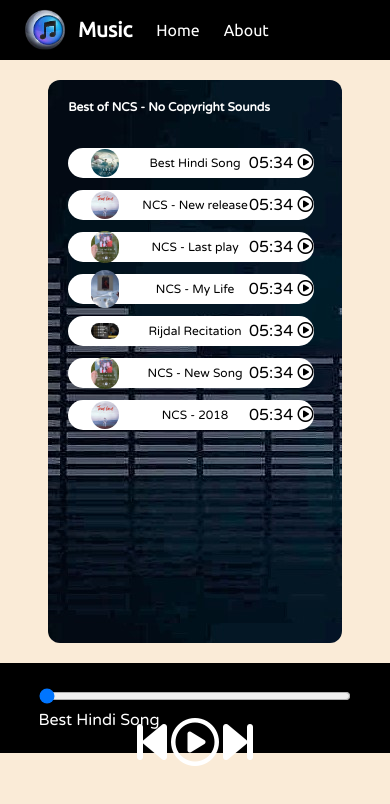
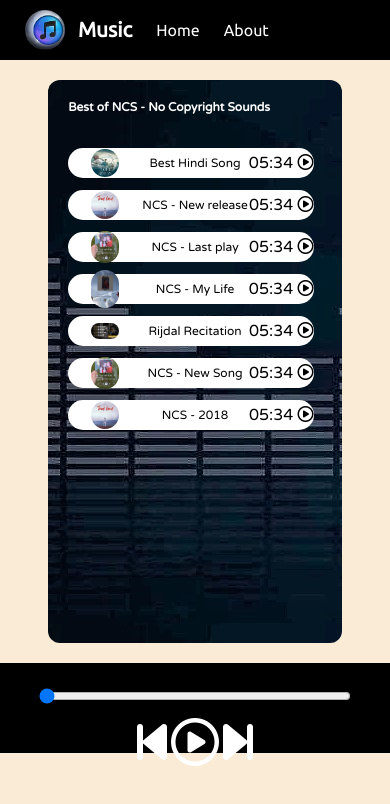
Before and after one commit to TajMohammad786/Spotify-Clone---A-Simple-Music-Player, a plain HTML site: page index.html in a window 390 px wide. Drawn offline with Linux system fonts and the light colour scheme.

Commit message:
Update style.css

```diff
--- a/style.css
+++ b/style.css
@@ -131,10 +131,10 @@ nav ul li{
     width:auto;
 }
     #masterSongName{
-        opacity=0;
+        opacity:0;
     }
     .songInfo {
-    left: -2vw;
+    left: 10vw;
     margin-top: 24px;
     margin-right: 15px;
 }
```
